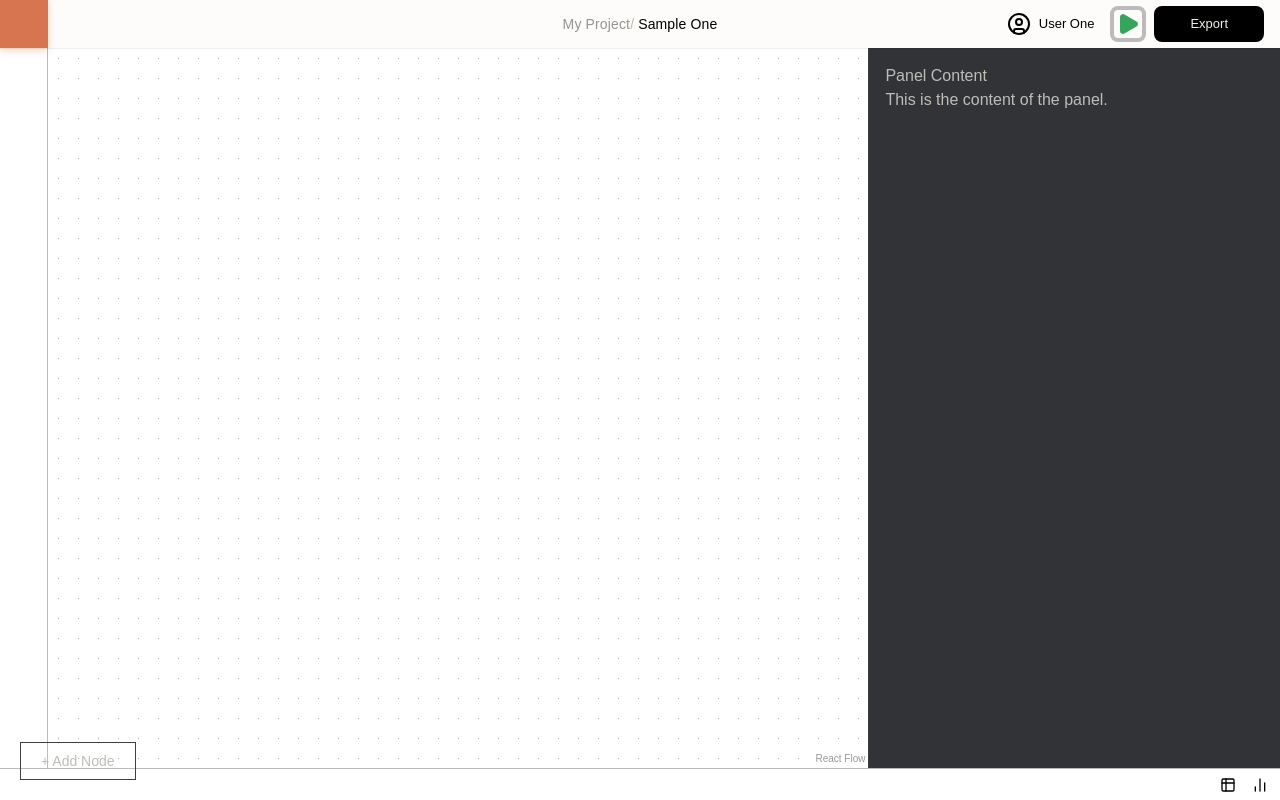
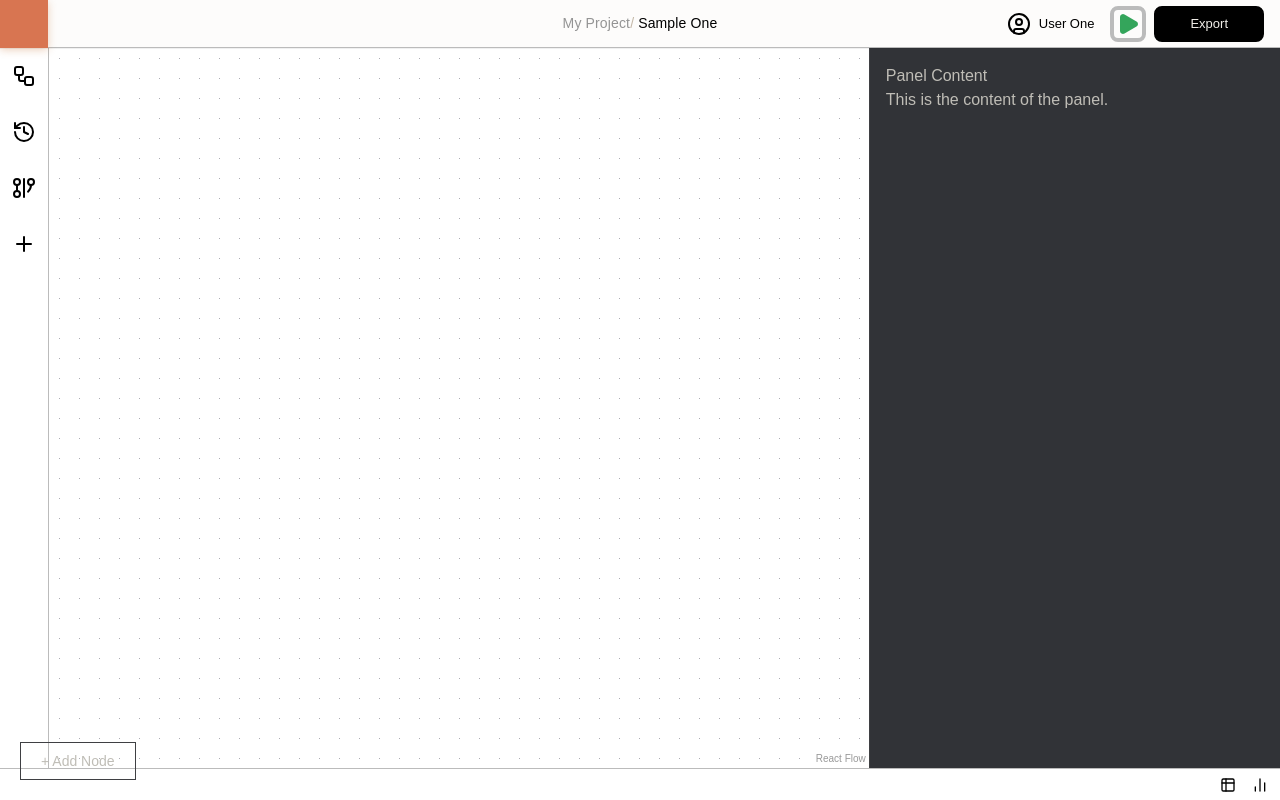
Before and after one commit to AlyMokhtari7/Journey, a React (Vite) app: page / in a window 1280 px wide. Built offline with nearby package versions, Linux system fonts and the light colour scheme.

Commit message:
feat: enhance editor layout with sidebar and refactor panel display logic

```diff
--- a/src/journey/editor/Editor.tsx
+++ b/src/journey/editor/Editor.tsx
@@ -9,7 +9,7 @@ import {
   type NodeChange,
   type EdgeChange,
 } from "@xyflow/react";
-import { Table2, ChartNoAxesColumn } from "lucide-react";
+import { Table2, GitGraph, Plus, ChartNoAxesColumn, RotateCcwClock, Workflow } from "lucide-react";
 import type { nodeType, edgeType, nodeCategory, DataSetProfile } from "./types";
 import DatasetProfile from "./components/DatasetProfile";
 import Header from "../../modules/ui/Header";
@@ -308,7 +308,7 @@ export default function App({
 
       <div className="flex min-h-0 flex-1">
         {/* Sidebar */}
-        <aside className="w-12 h-full shrink-0 border-r border-[#bbb]" />
+        {Sidebar()}
 
         <main className="flex flex-1 min-h-0">
           <section className={`h-full border-r border-[#3f4043] ${showDatasetProfilePanel ? 'w-1/2' : 'w-full'} flex-grow`}>
@@ -318,13 +318,9 @@ export default function App({
             {reactFlow}
               </section>
 
-          <section className={`h-full min-w-0 overflow-auto flex-grow ${showDatasetProfilePanel ? 'w-1/2' : ''}`}>
-              {datasetProfilePanel}
-          </section>
-
-          <section className={`h-full min-w-0 overflow-auto flex-grow ${showPanel ? 'w-1/2' : ''}`}>
-              {panel}
-          </section>
+              <section className={`h-full min-w-0 overflow-auto grow ${showDatasetProfilePanel ? 'w-1/2' : showPanel ? 'w-1/2' : ''}`}>
+                  {showDatasetProfilePanel ? datasetProfilePanel : panel}
+              </section>
         </main>
       </div>
 
@@ -362,4 +358,17 @@ export default function App({
     </div>
   );
 
+
+    function Sidebar() {
+        return (
+          <aside className=" h-full shrink-0 border-r border-[#bbb]">
+                <span className="w-12 flex flex-col gap-8 items-center  mt-4">
+                  <Workflow />
+                  <RotateCcwClock />
+                  <GitGraph />
+                  <Plus />
+              </span>
+          </aside>
+        );
+    }
 }
--- a/src/modules/ui/Header.tsx
+++ b/src/modules/ui/Header.tsx
@@ -2,7 +2,7 @@ import { Play, CircleUser } from "lucide-react";
 
 export default function Header() {
     return (
-        <header className="relative flex h-12 w-full items-center bg-[#fdfcfb] shadow-[0_1px_0_0_rgba(0,0,0,0.06)]">
+        <header className="relative flex h-12 w-full items-center bg-[#fdfcfb] border-b border-[#bbb] shadow-[0_1px_0_0_rgba(0,0,0,0.06)]">
             {/* Left: orange square */}
             <div className="flex items-center">
                 <div className="h-12 w-12 bg-[#d87551] shadow-[0_2px_8px_rgba(196,106,42,0.3)]" />
```
